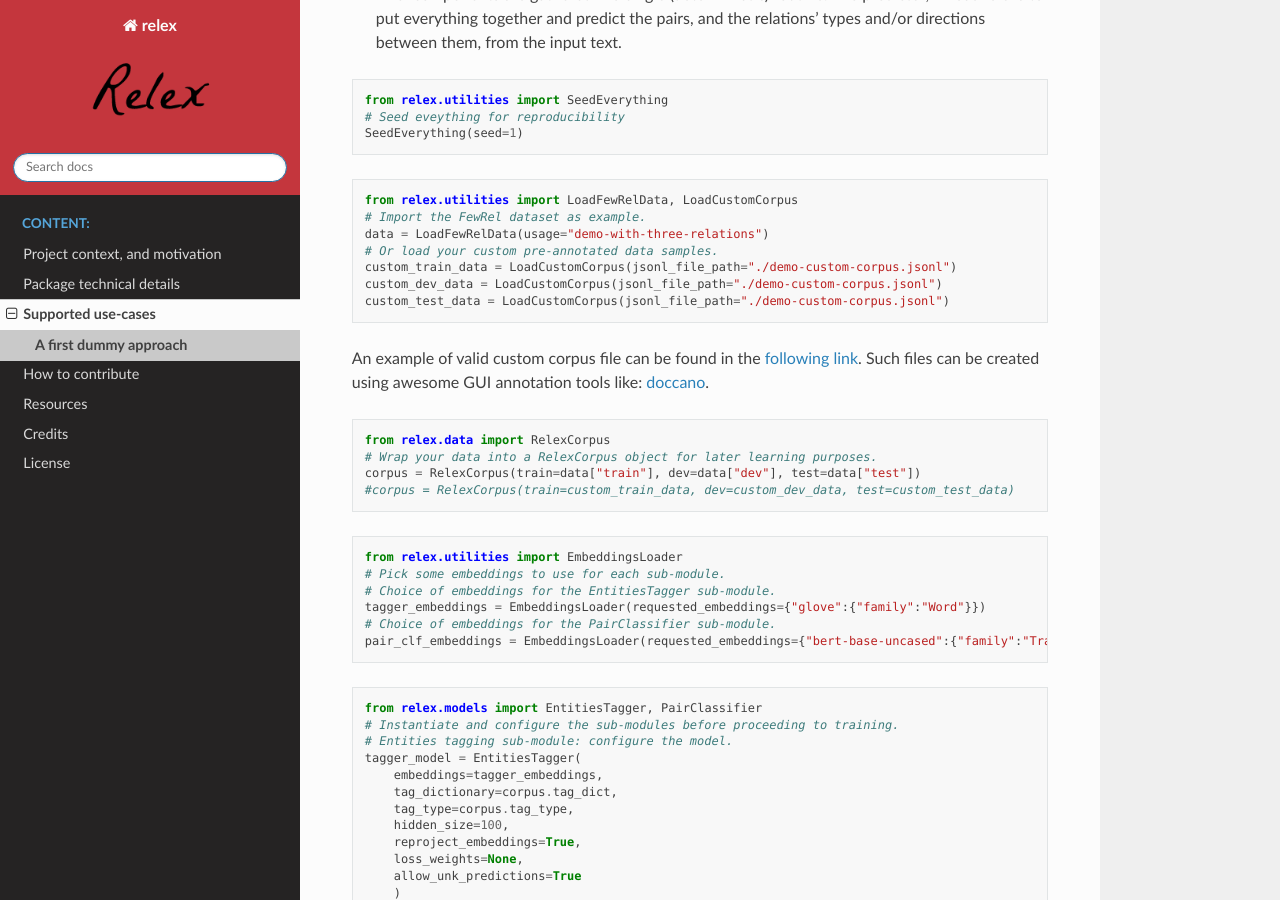
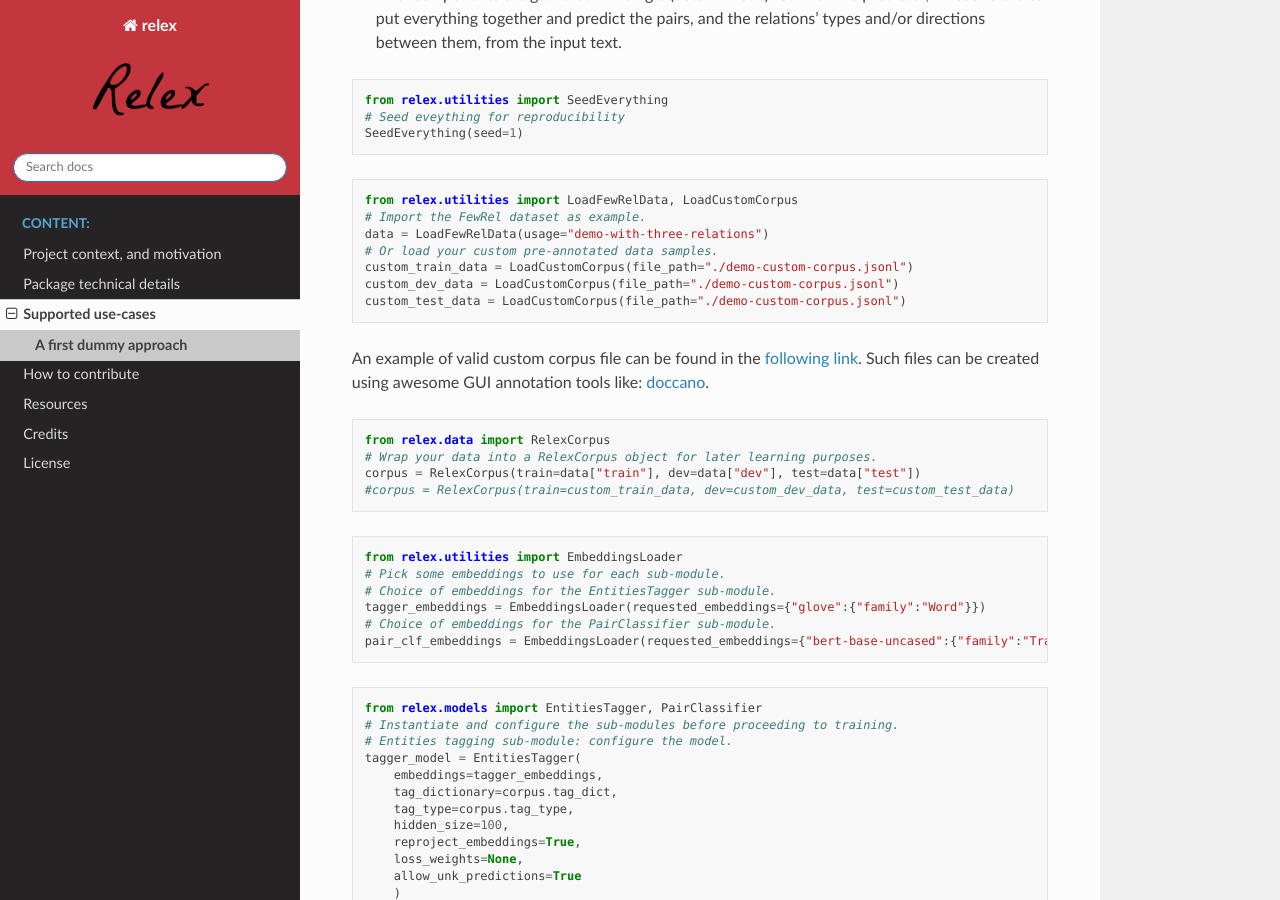
Before and after one commit to ylaxor/relex, a Sphinx documentation site: the page built from docs/usage.rst, in a window 1280 px wide and 900 px high, scrolled down 705 px. Built offline with Sphinx 7.4.7 and the Read the Docs theme 2.0.0, drawn with Linux system fonts in a browser that asks for light colours.

Commit message:
Update usage.rst
Changed parameter name

```diff
--- a/docs/usage.rst
+++ b/docs/usage.rst
@@ -29,9 +29,9 @@ In this approach:
     # Import the FewRel dataset as example.
     data = LoadFewRelData(usage="demo-with-three-relations")
     # Or load your custom pre-annotated data samples.
-    custom_train_data = LoadCustomCorpus(jsonl_file_path="./demo-custom-corpus.jsonl")
-    custom_dev_data = LoadCustomCorpus(jsonl_file_path="./demo-custom-corpus.jsonl")
-    custom_test_data = LoadCustomCorpus(jsonl_file_path="./demo-custom-corpus.jsonl")
+    custom_train_data = LoadCustomCorpus(file_path="./demo-custom-corpus.jsonl")
+    custom_dev_data = LoadCustomCorpus(file_path="./demo-custom-corpus.jsonl")
+    custom_test_data = LoadCustomCorpus(file_path="./demo-custom-corpus.jsonl")
 
 An example of valid custom corpus file can be found in the `following link <https://github.com/ylaxor/relex/blob/main/demo-custom-corpus.jsonl>`_.
 Such files can be created using awesome GUI annotation tools like: `doccano <https://github.com/doccano/doccano>`_.
```
